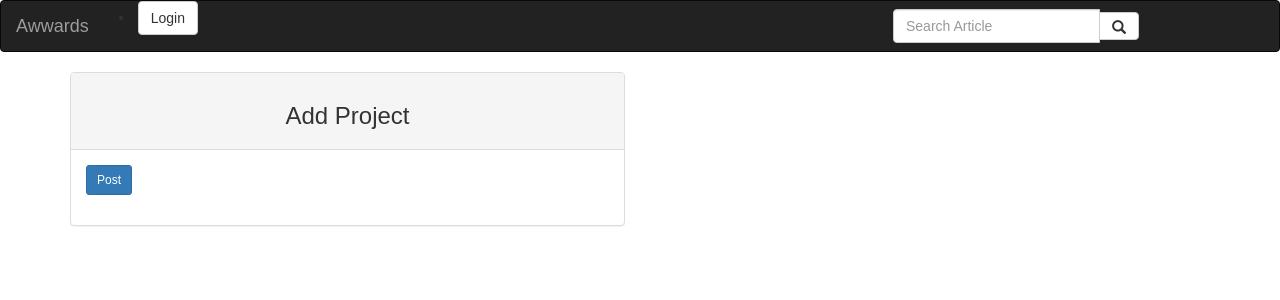
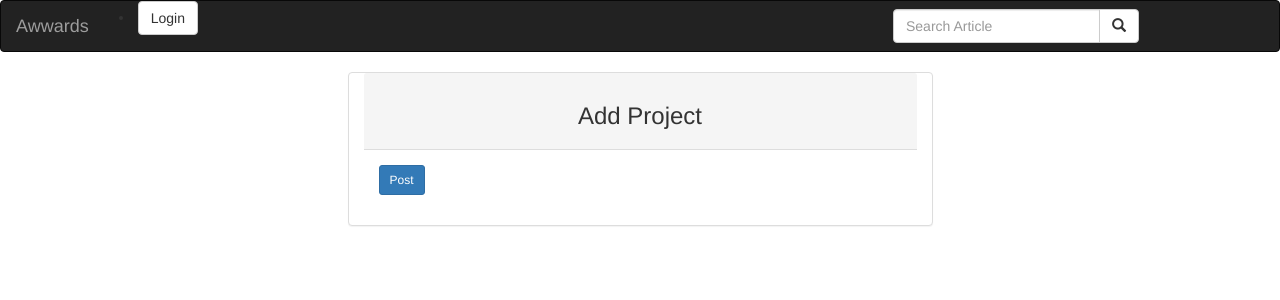
Before and after one commit to ndanu-josy/Awwards, a Django app: template awwardsapp/templates/project.html in a window 1280 px wide. Shown: the top 300 px of the page. Run offline with Django 3.2, Linux system fonts and the light colour scheme; the template is opened without the code that fills it: most values are stand-ins (such as "Sample title", 1, 10 or a date in 2020); some libraries are stand-ins or nearby versions.

```diff
--- a/awwardsapp/templates/index.html
+++ b/awwardsapp/templates/index.html
@@ -4,4 +4,5 @@
 {% block content %}
 {{block.super}}
 <h1>Awwards</h1>
-{% endblock %}
+
+{%endblock%}
--- a/awwardsapp/templates/project.html
+++ b/awwardsapp/templates/project.html
@@ -1,12 +1,11 @@
-<div class="cla" style="font-family: 'Jost', sans-serif;">
 {%extends "base.html"%}
 {% load bootstrap3 %}
 {% block content %}
-    <div class="container" style="font-family: 'Jost', sans-serif;">
+<div class="container">
     <div class="row">
+<div class="col-md-3"></div>
 
-            <div class="col-md-6 mx-auto card p-5 mt-5">
-                <div class="panel panel-default">
+        <div class="col-md-6 panel panel-default">
 
             <div class="panel-heading">
                 <h3 class="text-center">Add Project</h3>
--- a/awwardsapp/urls.py
+++ b/awwardsapp/urls.py
@@ -11,6 +11,6 @@ urlpatterns=[
     url('login/', auth_views.LoginView.as_view(), name='login'),
     url(r'profile/', views.profile, name='profile'),
     url(r'^accounts/', include('registration.backends.simple.urls')),
-    url(r'^upload/$',views.new_project,name='new-project'),
+    url(r'^PostImage/$',views.new_project,name='new-project'),
     # url(r'^logout/$', views.LogoutView.as_view(), {"next_page": '/'}),
 ]
```
Also changed, not shown: awwardsapp/views.py (+9 -3 lines). Lines whose indentation alone changed are shown as unchanged.
